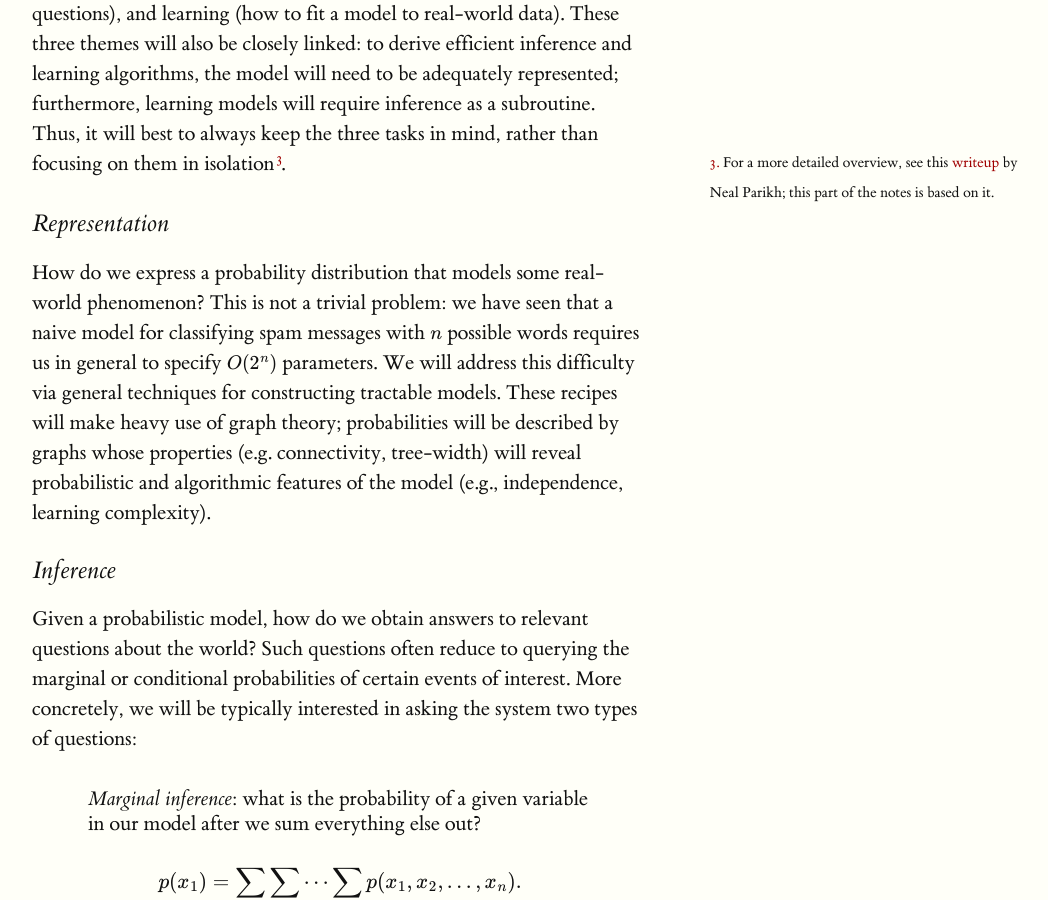
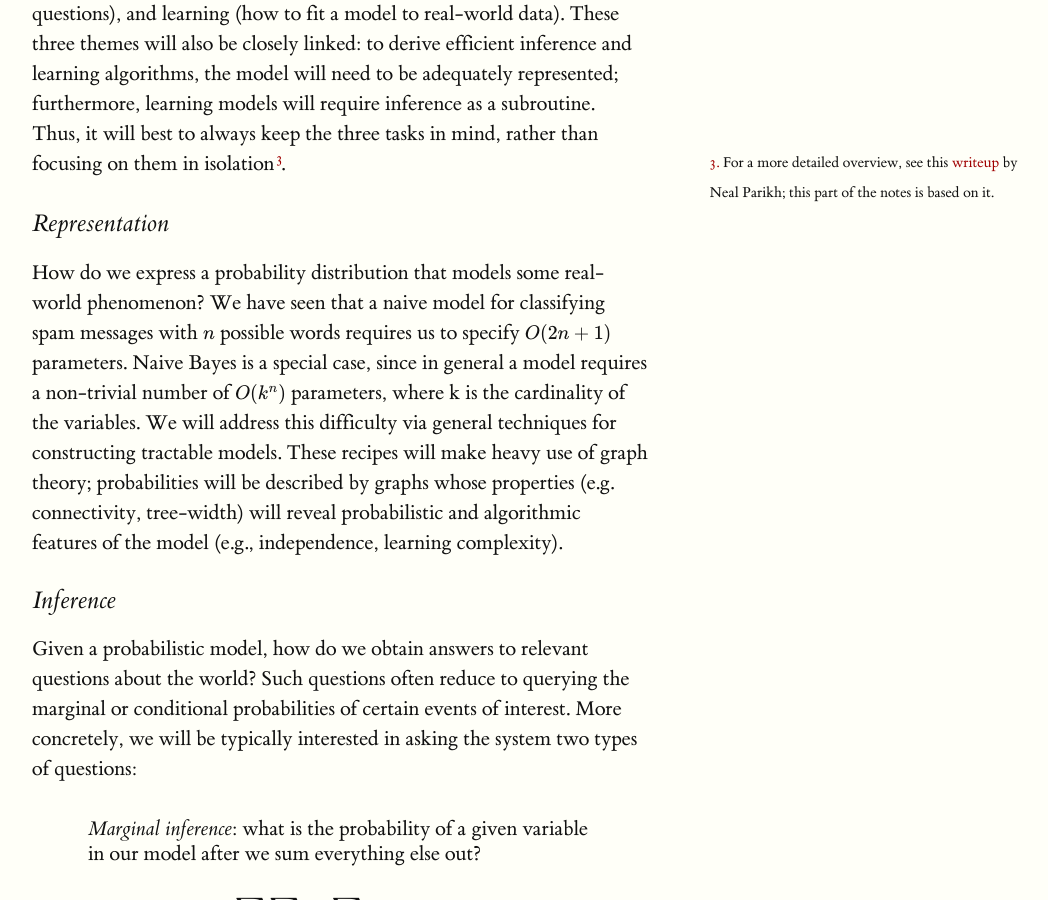
Before and after one commit to ermongroup/cs228-notes, a Jekyll site: the page built from preliminaries/introduction/index.md, in a window 1280 px wide and 900 px high, scrolled down 4598 px. Shown: the whole window, without its empty margins (128-1176 px from the left). Built offline with Jekyll 4.4.1, drawn with Linux system fonts in a browser that asks for light colours; formulas are drawn with MathJax 3.

Commit message:
Update index.md
Naive Bayes requires 2n+1 parameters, General k^n

```diff
--- a/preliminaries/introduction/index.md
+++ b/preliminaries/introduction/index.md
@@ -77,7 +77,7 @@ Our discussion of graphical models will be divided into three major parts: repre
 
 ### Representation
 
-How do we express a probability distribution that models some real-world phenomenon? This is not a trivial problem: we have seen that a naive model for classifying spam messages with $$n$$ possible words requires us in general to specify $$O(2^n)$$ parameters. We will address this difficulty via general techniques for constructing tractable models. These recipes will make heavy use of graph theory; probabilities will be described by graphs whose properties (e.g. connectivity, tree-width) will reveal probabilistic and algorithmic features of the model (e.g., independence, learning complexity).
+How do we express a probability distribution that models some real-world phenomenon? We have seen that a naive model for classifying spam messages with $$n$$ possible words requires us to specify $$O(2n+1)$$ parameters.  Naive Bayes is a special case, since in general a model requires a non-trivial number of $$O(k^n)$$ parameters, where k is the cardinality of the variables.  We will address this difficulty via general techniques for constructing tractable models. These recipes will make heavy use of graph theory; probabilities will be described by graphs whose properties (e.g. connectivity, tree-width) will reveal probabilistic and algorithmic features of the model (e.g., independence, learning complexity).
 
 ### Inference
 
```
